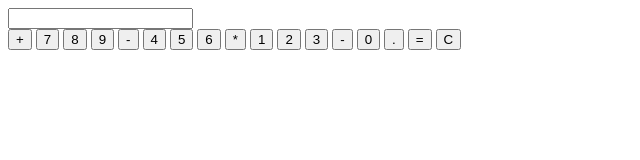
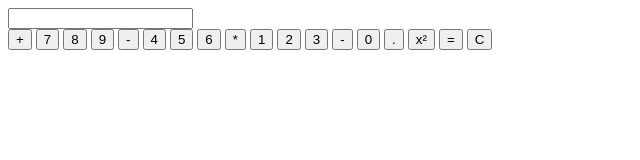
Before and after one commit to Tezslarichard/calculator, a plain HTML site: page index.html in a window 1280 px wide. Shown: the full height of the page, 0-640 px from the left. Drawn offline with Linux system fonts and the light colour scheme.

Commit message:
Added square method in JS

```diff
--- a/index.html
+++ b/index.html
@@ -24,8 +24,9 @@
             <button onclick="appendToDisplay('-')">-</button>
             <button onclick="appendToDisplay('0')">0</button>
             <button onclick="appendToDisplay('.')">.</button>
+            <button onclick="square()">x²</button>
             <button onclick="calculate()">=</button>
-            <button onclick="clearDisplay()">C</button>
+            <button onclick="clearDisplay()" class=>C</button>
 
         </div>
     </div>
--- a/main.js
+++ b/main.js
@@ -22,3 +22,11 @@ function calculate(){
 }
 
 // Négyzetre emelés
+
+function square(){
+    try{
+        display.value = eval(display.value)**2;
+    }catch(error){
+        display.value="Error";
+    }
+}
```
